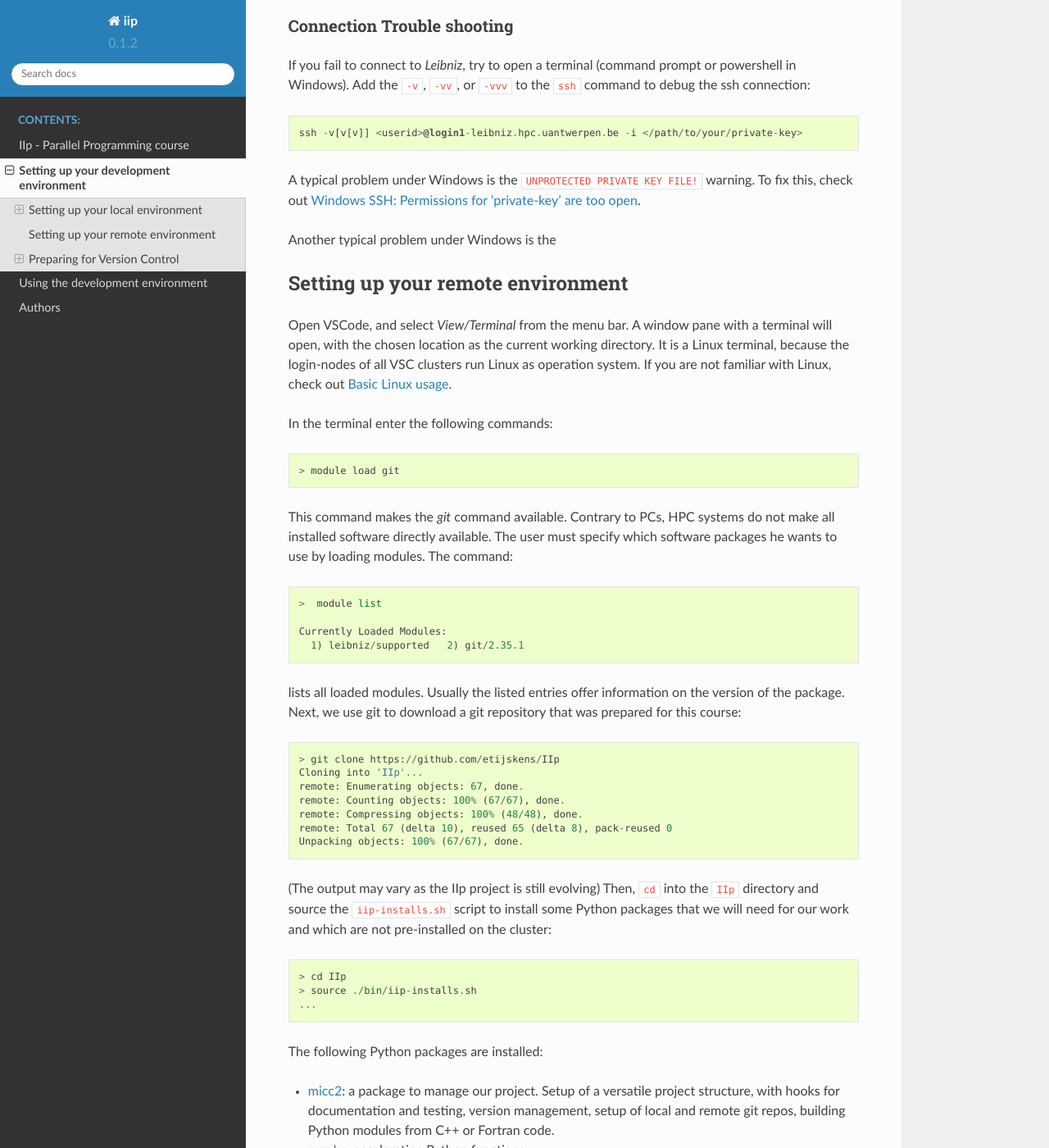
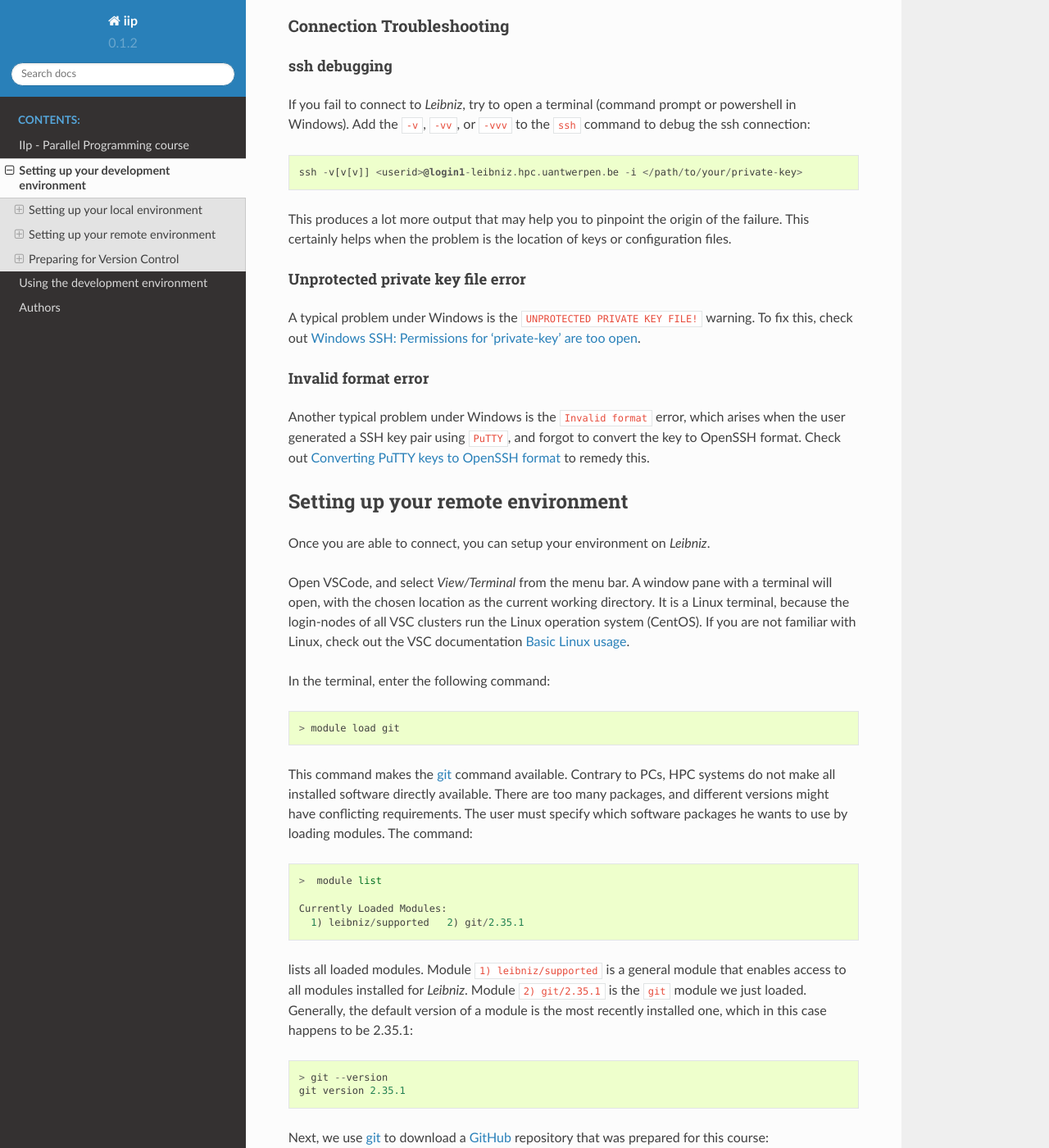
Before and after one commit to etijskens/IIp, a Sphinx documentation site: the page built from docs/setup.rst, in a window 1280 px wide and 1400 px high, scrolled down 3199 px. Shown: the whole window at 82% size. Built offline with Sphinx 7.4.7 and the Read the Docs theme 2.0.0, drawn with Linux system fonts in a browser that asks for light colours; some of the changed text lies outside the part shown.

Commit message:
documentation

```diff
--- a/docs/setup.rst
+++ b/docs/setup.rst
@@ -108,32 +108,49 @@ On all VSC clusters you have access to three file systems with different propert
 `data storage VSC documentation <https://docs.vscentrum.be/en/latest/access/access_and_data_transfer.html#data-storage>`_
 for details.
 
-Connection Trouble shooting
-^^^^^^^^^^^^^^^^^^^^^^^^^^^
+Connection Troubleshooting
+^^^^^^^^^^^^^^^^^^^^^^^^^^
+
+ssh debugging
+"""""""""""""
 If you fail to connect to *Leibniz*, try to open a terminal (command prompt or powershell in Windows). Add the
 ``-v``, ``-vv``, or ``-vvv`` to the ``ssh`` command to debug the ssh connection::
 
-    ssh -v[v[v]] <userid>@login1-leibniz.hpc.uantwerpen.be -i </path/to/your/private-key>
+        ssh -v[v[v]] <userid>@login1-leibniz.hpc.uantwerpen.be -i </path/to/your/private-key>
 
+This produces a lot more output that may help you to pinpoint the origin of the failure. This certainly
+helps when the problem is the location of keys or configuration files.
+
+Unprotected private key file error
+""""""""""""""""""""""""""""""""""
 A typical problem under Windows is the ``UNPROTECTED PRIVATE KEY FILE!`` warning. To fix this, check out
 `Windows SSH: Permissions for 'private-key' are too open <https://superuser.com/questions/1296024/windows-ssh-permissions-for-private-key-are-too-open>`_.
 
-Another typical problem under Windows is the
+Invalid format error
+""""""""""""""""""""
+Another typical problem under Windows is the ``Invalid format`` error, which arises when
+the user generated a SSH key pair using ``PuTTY``, and forgot to convert the key to OpenSSH format.
+Check out `Converting PuTTY keys to OpenSSH format <https://vlaams-supercomputing-centrum-vscdocumentation.readthedocs-hosted.com/en/latest/access/generating_keys_with_putty.html?highlight=putty#converting-putty-keys-to-openssh-format>`_
+to remedy this.
 
 Setting up your remote environment
 ----------------------------------
 
+Once you are able to connect, you can setup your environment on *Leibniz*.
+
 Open VSCode, and select `View/Terminal` from the menu bar. A window pane with a terminal will open, with
 the chosen location as the current working directory. It is a Linux terminal, because the login-nodes
-of all VSC clusters run Linux as operation system. If you are not familiar with Linux, check out
+of all VSC clusters run the Linux operation system (CentOS). If you are not familiar with Linux, check out
+the VSC documentation
 `Basic Linux usage <https://docs.vscentrum.be/en/latest/jobs/basic_linux_usage.html?highlight=linux>`_.
 
-In the terminal enter the following commands::
+In the terminal, enter the following command::
 
     > module load git
 
-This command makes the `git` command available. Contrary to PCs, HPC systems do not make all installed
-software directly available. The user must specify which software packages he wants to use by loading
+This command makes the git_ command available. Contrary to PCs, HPC systems do not make all installed
+software directly available. There are too many packages, and different versions might have conflicting
+requirements. The user must specify which software packages he wants to use by loading
 modules. The command::
 
     >  module list
@@ -141,8 +158,14 @@ modules. The command::
     Currently Loaded Modules:
       1) leibniz/supported   2) git/2.35.1
 
-lists all loaded modules. Usually the listed entries offer information on the version of the package.
-Next, we use git to download a git repository that was prepared for this course::
+lists all loaded modules. Module ``1) leibniz/supported`` is a general module that enables access to all
+modules installed for *Leibniz*. Module ``2) git/2.35.1`` is the ``git`` module we just loaded. Generally, the
+default version of a module is the most recently installed one, which in this case happens to be 2.35.1::
+
+    > git --version
+    git version 2.35.1
+
+Next, we use git_ to download a GitHub_ repository that was prepared for this course::
 
     > git clone https://github.com/etijskens/IIp
     Cloning into 'IIp'...
@@ -169,6 +192,40 @@ The following Python packages are installed:
 
 The install location for Python packages is set to ``$VSC_SCRATCH/.local``, instead of the default
 ``$VSC_HOME/.local`` to avoid that the disk quota of ``$VSC_HOME`` are exceeded.
+
+Solving Disk quota exceeded due to ``.vscode-server`` getting too big
+^^^^^^^^^^^^^^^^^^^^^^^^^^^^^^^^^^^^^^^^^^^^^^^^^^^^^^^^^^^^^^^^^^^^^
+
+When you start working remotely, ``vscode`` creates a hidden directory ``.vscode-server`` in
+your ``$VSC_HOME`` directory. This directory may sometimes grow too large which in view of the
+limited disk quota on ``$VSC_HOME`` (3 GB) may cause trouble. When you connect to a login node
+on one of the VSC clusters, you always get a welcome message and a summary of your disk usage.
+If you get a ``!!! warning: quota exceeded`` message, check the size of the ``.vscode-server``
+directory with this command::
+
+    > du -sh ~/.vscode-server
+    1.3G	/user/antwerpen/201/vsc20170/.vscode-server/
+
+If the size is significant when compared to the size quota on ``$VSC_HOME``, which usually
+amounts to 3 GB, you might want to move the ``.vscode-server`` to another file system, e.g.
+``$VSC_DATA`` or ``$VSC_SCRATCH``, and create a symbolic link for it in your home directory::
+
+    > mv ~/.vscode-server $VSC_DATA
+    > ln -s $VSC_DATA/.vscode-server ~/.vscode-server
+
+You can check whether this succeeded by running::
+
+    > ls -al .vscode-server
+    lrwxrwxrwx 1 vsc20170 vsc20170 44 Nov  9 16:26 .vscode-server -> /data/antwerpen/201/vsc20170/.vscode-server/
+
+This shows the existence of a symbolic link file ``.vscode-server`` in your home directory,
+whichs redirects, as indicated by the ``->`` arrow, to the actual file at
+``/data/antwerpen/201/vsc20170/.vscode-server/``.
+
+If, however the reported size is small relative to the quota for your ``$VSC_HOME`` (3 GB)
+then some other directory/file is causing the issue. Note that ``$VSC_HOME`` is not meant to
+store your workspaces, data, ... (see
+`Where can I store what kind of data <https://vlaams-supercomputing-centrum-vscdocumentation.readthedocs-hosted.com/en/latest/access/where_can_i_store_what_kind_of_data.html>`_).
 
 Preparing for Version Control
 -----------------------------
```
